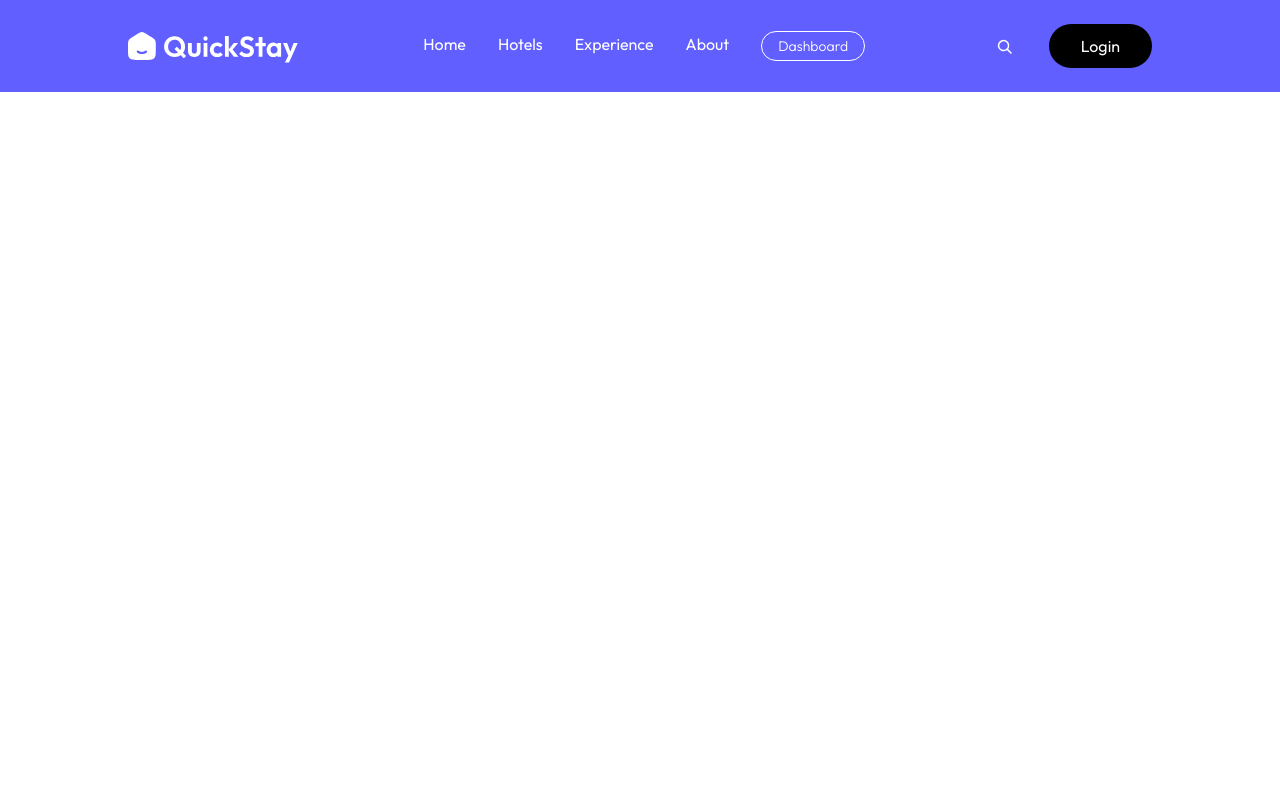
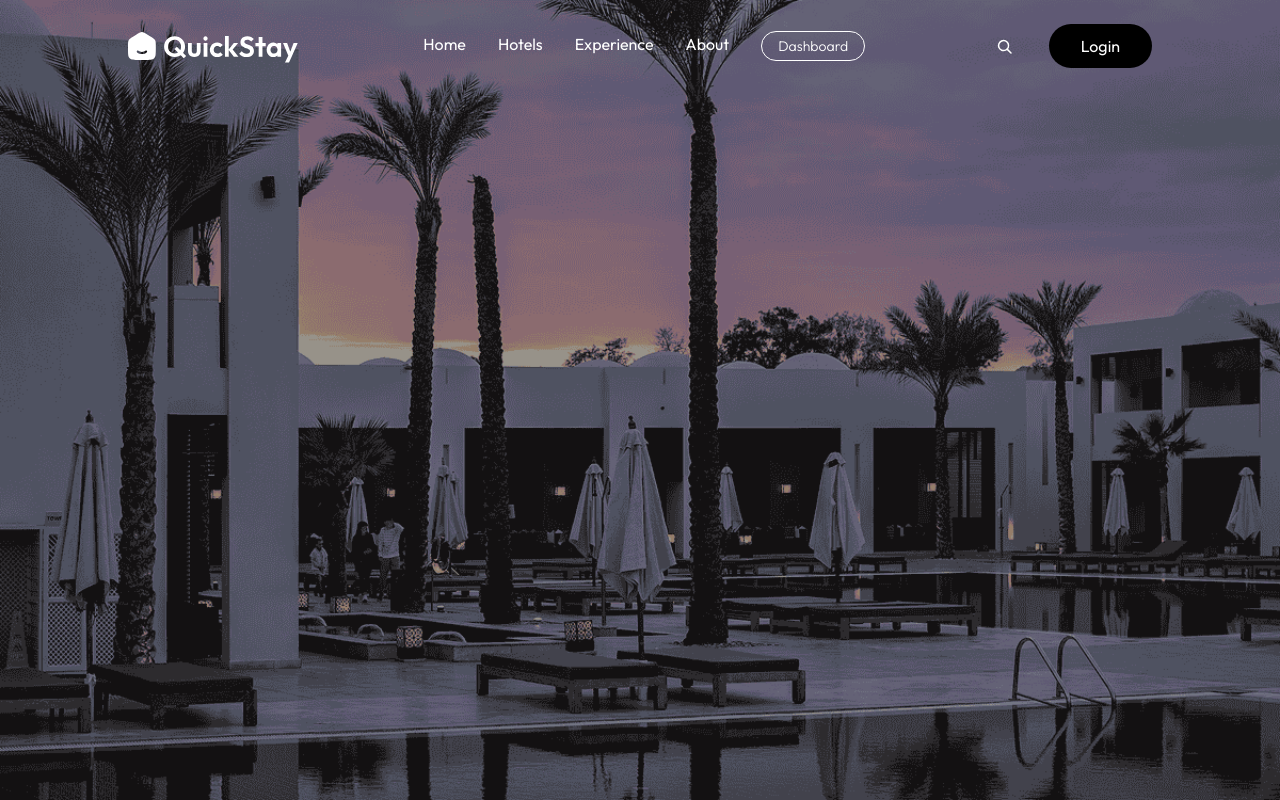
Before and after one commit to ashrafulislam08/hotel-booking-client, a React (Vite) app: page / in a window 1280 px wide. Built offline with nearby package versions, Linux system fonts and the light colour scheme; a web font is replaced by a local one.

Commit message:
navbar done and working with hero section

```diff
--- a/src/App.jsx
+++ b/src/App.jsx
@@ -1,9 +1,19 @@
-import { useLocation } from "react-router-dom";
+import { Route, Routes, useLocation } from "react-router-dom";
 import Navbar from "./components/Navbar";
+import Home from "./pages/Home";
 
 const App = () => {
   const isOwnerPath = useLocation().pathname.includes("owner");
-  return <div className="">{!isOwnerPath && <Navbar />}</div>;
+  return (
+    <div className="">
+      {!isOwnerPath && <Navbar />}
+      <div className="min-h-[70vh]">
+        <Routes>
+          <Route path="/" element={<Home />} />
+        </Routes>
+      </div>
+    </div>
+  );
 };
 
 export default App;
--- /dev/null
+++ b/src/components/Hero.jsx
@@ -0,0 +1,9 @@
+const Hero = () => {
+  return (
+    <>
+      <div className="flex flex-col items-start justify-center px-6 md:px-16 lg:px-24 xl:px-32 text-white bg-[url('/src/assets/heroImage.png')] bg-no-repeat bg-cover bg-center h-screen"></div>
+    </>
+  );
+};
+
+export default Hero;
--- a/src/components/Navbar.jsx
+++ b/src/components/Navbar.jsx
@@ -23,9 +23,8 @@ const Navbar = () => {
 
   return (
     <>
-      <p className="w-10 h-[500px]"></p>
       <nav
-        className={`fixed top-0 left-0 bg-indigo-500 w-full flex items-center justify-between px-4 md:px-16 lg:px-24 xl:px-32 transition-all duration-500 z-50 ${
+        className={`fixed top-0 left-0 bg--500 w-full flex items-center justify-between px-4 md:px-16 lg:px-24 xl:px-32 transition-all duration-500 z-50 ${
           isScrolled
             ? "bg-white/80 shadow-md text-gray-700 backdrop-blur-lg py-3 md:py-4"
             : "py-4 md:py-6"
@@ -82,7 +81,7 @@ const Navbar = () => {
         {/* Mobile Menu Button */}
         <div className="flex items-center gap-3 md:hidden">
           <img
-            onClick={() => setIsMenuOpen(true)}
+            onClick={() => setIsMenuOpen(!isMenuOpen)}
             src={assets.menuIcon}
             alt="menu"
             className={`${isScrolled && "invert"} h-4 cursor-pointer`}
--- /dev/null
+++ b/src/pages/Home.jsx
@@ -0,0 +1,11 @@
+import Hero from "../components/Hero";
+
+const Home = () => {
+  return (
+    <>
+      <Hero />
+    </>
+  );
+};
+
+export default Home;
```
